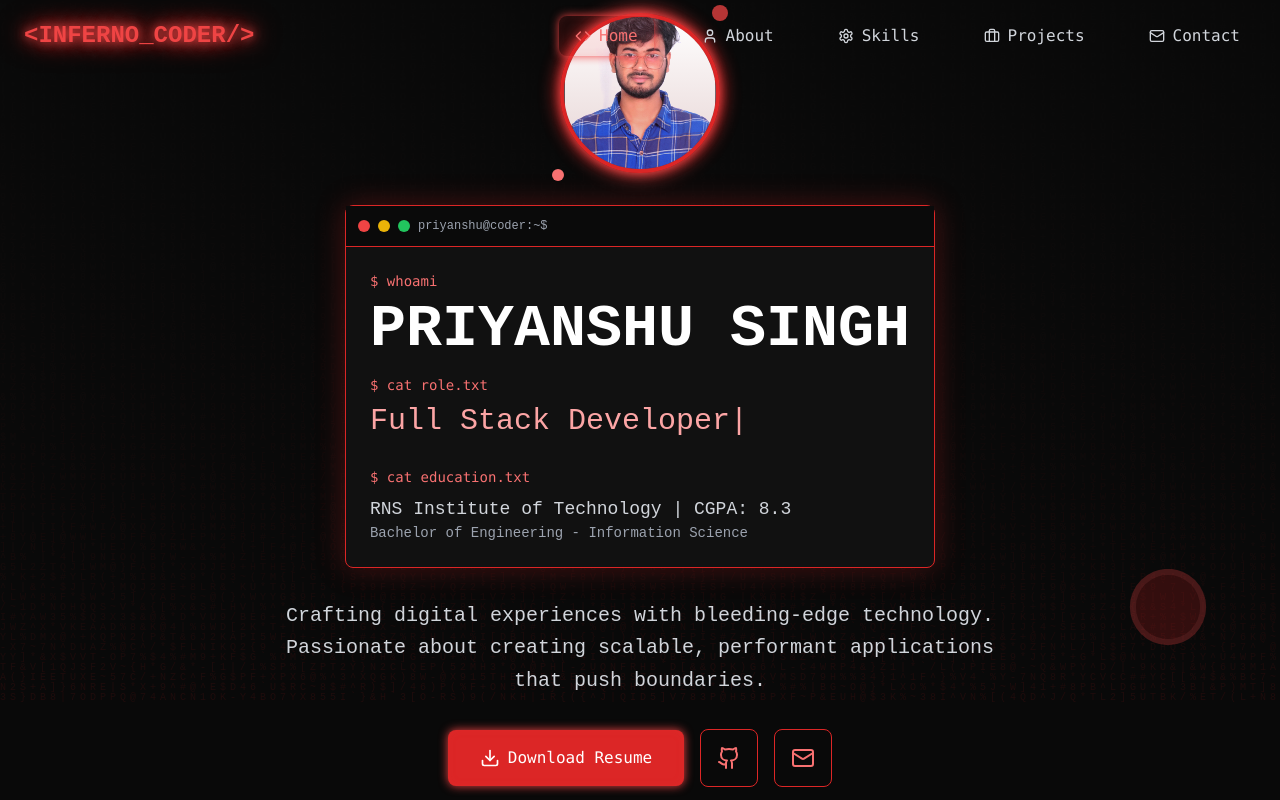
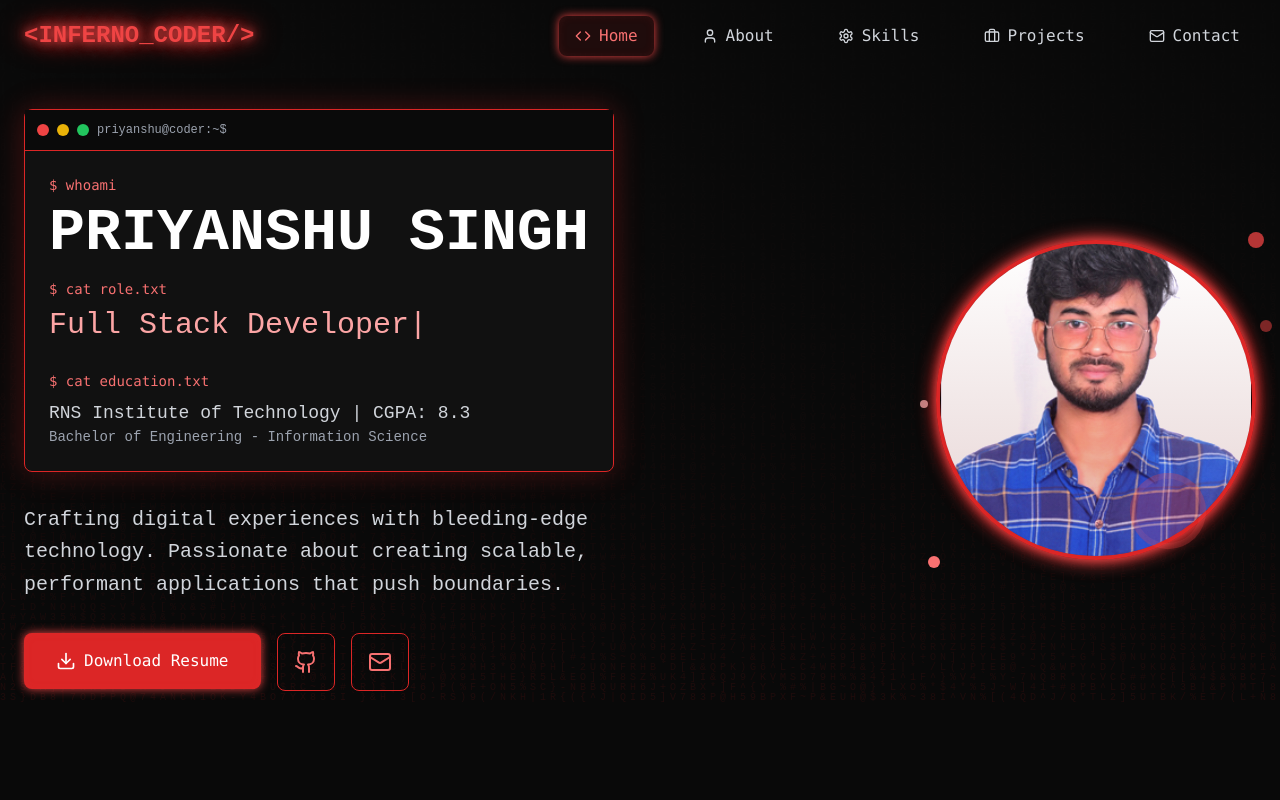
Before and after one commit to anshSingh2004/inferno-coder-canvas, a React (Vite) app: page / in a window 1280 px wide. Shown: the top 800 px of the page. Built offline with nearby package versions, Linux system fonts and the light colour scheme.

Commit message:
Shift profile picture to the right
Adjust profile picture positioning in Hero component.

```diff
--- a/src/components/Hero.tsx
+++ b/src/components/Hero.tsx
@@ -39,29 +39,13 @@ export const Hero = () => {
 
   return (
     <section id="hero" className="min-h-screen flex items-center justify-center relative overflow-hidden">
-      <div className="container mx-auto px-6 text-center relative z-10">
+      <div className="container mx-auto px-6 relative z-10">
+        <div className="grid lg:grid-cols-2 gap-12 items-center">
+          {/* Left side - Content */}
           <div className="space-y-8">
-          {/* Profile Picture with Cyberpunk Effects */}
-          <div className="flex justify-center mb-8">
-            <div className="relative group">
-              <div className="absolute -inset-1 bg-gradient-to-r from-blood-600 via-blood-500 to-blood-600 rounded-full blur opacity-75 group-hover:opacity-100 transition duration-1000 group-hover:duration-200 animate-pulse-red"></div>
-              <div className="relative w-40 h-40 rounded-full overflow-hidden border-4 border-blood-600 neon-border">
-                <img
-                  src="/lovable-uploads/2c752925-8f0c-40fd-b2d1-f668187b6012.png"
-                  alt="Priyanshu Singh"
-                  className="w-full h-full object-cover filter contrast-125 brightness-110"
-                />
-                <div className="absolute inset-0 bg-gradient-to-t from-blood-900/20 to-transparent"></div>
-              </div>
-              {/* Floating particles around profile */}
-              <div className="absolute -top-2 -right-2 w-4 h-4 bg-blood-500 rounded-full animate-pulse"></div>
-              <div className="absolute -bottom-2 -left-2 w-3 h-3 bg-blood-400 rounded-full animate-pulse" style={{ animationDelay: '0.5s' }}></div>
-            </div>
-          </div>
-
             <div className="space-y-4">
               <div className="inline-block">
-              <div className="terminal-window max-w-2xl mx-auto">
+                <div className="terminal-window max-w-2xl">
                   <div className="terminal-header">
                     <div className="terminal-dot bg-red-500"></div>
                     <div className="terminal-dot bg-yellow-500"></div>
@@ -96,12 +80,12 @@ export const Hero = () => {
               </div>
             </div>
 
-          <div className="text-xl text-gray-300 max-w-3xl mx-auto leading-relaxed">
+            <div className="text-xl text-gray-300 max-w-3xl leading-relaxed">
               Crafting digital experiences with bleeding-edge technology.
               Passionate about creating scalable, performant applications that push boundaries.
             </div>
 
-          <div className="flex flex-col sm:flex-row gap-4 justify-center items-center">
+            <div className="flex flex-col sm:flex-row gap-4 justify-start items-start">
               <button className="group px-8 py-4 bg-blood-600 hover:bg-blood-700 text-white rounded-lg transition-all duration-300 flex items-center space-x-2 neon-border hover:animate-pulse-red">
                 <Download className="w-5 h-5" />
                 <span className="font-mono">Download Resume</span>
@@ -126,6 +110,27 @@ export const Hero = () => {
             </div>
           </div>
 
+          {/* Right side - Profile Picture */}
+          <div className="flex justify-center lg:justify-end">
+            <div className="relative group">
+              <div className="absolute -inset-1 bg-gradient-to-r from-blood-600 via-blood-500 to-blood-600 rounded-full blur opacity-75 group-hover:opacity-100 transition duration-1000 group-hover:duration-200 animate-pulse-red"></div>
+              <div className="relative w-80 h-80 rounded-full overflow-hidden border-4 border-blood-600 neon-border">
+                <img
+                  src="/lovable-uploads/2c752925-8f0c-40fd-b2d1-f668187b6012.png"
+                  alt="Priyanshu Singh"
+                  className="w-full h-full object-cover filter contrast-125 brightness-110"
+                />
+                <div className="absolute inset-0 bg-gradient-to-t from-blood-900/20 to-transparent"></div>
+              </div>
+              {/* Floating particles around profile */}
+              <div className="absolute -top-2 -right-2 w-4 h-4 bg-blood-500 rounded-full animate-pulse"></div>
+              <div className="absolute -bottom-2 -left-2 w-3 h-3 bg-blood-400 rounded-full animate-pulse" style={{ animationDelay: '0.5s' }}></div>
+              <div className="absolute top-1/2 -left-4 w-2 h-2 bg-blood-300 rounded-full animate-pulse" style={{ animationDelay: '1s' }}></div>
+              <div className="absolute top-1/4 -right-4 w-3 h-3 bg-blood-500 rounded-full animate-pulse" style={{ animationDelay: '1.5s' }}></div>
+            </div>
+          </div>
+        </div>
+
         {/* Floating 3D elements */}
         <div className="absolute top-20 left-10 animate-float">
           <div className="w-20 h-20 border border-blood-500 transform rotate-45 animate-rotate-3d opacity-30"></div>
```
Lines whose indentation alone changed are shown as unchanged.
